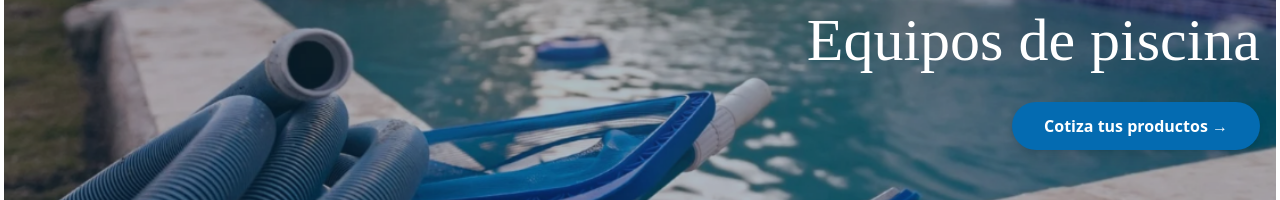
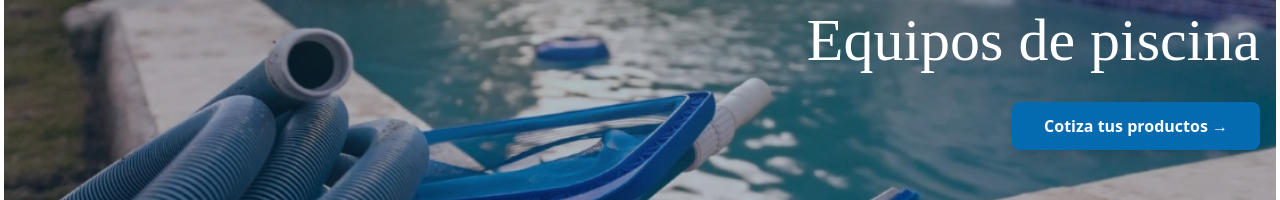
Before and after one commit to AleWWH1104/Fronted_ISoftware1, a React (Vite) app: page /equipment in a window 1280 px wide. Shown: the part 160-360 px from the top of the page. Built offline with nearby package versions, Linux system fonts and the light colour scheme.

Commit message:
boton services

```diff
--- a/src/pages/Client/Equipos.jsx
+++ b/src/pages/Client/Equipos.jsx
@@ -86,7 +86,7 @@ function Equipos() {
               initial={{ opacity: 0, y: 20 }}
               animate={{ opacity: 1, y: 0 }}
               transition={{ duration: 0.6, delay: 0.3 }}
-              className="bg-[#046bb1] hover:bg-[#035a96] text-white px-8 py-3 rounded-full font-semibold transition-colors duration-300 shadow-lg"
+              className="bg-[#046bb1] hover:bg-[#035a96] text-white px-8 py-3 rounded-lg font-semibold transition-colors duration-300 shadow-lg"
             >
               Cotiza tus productos →
             </motion.button>
```
